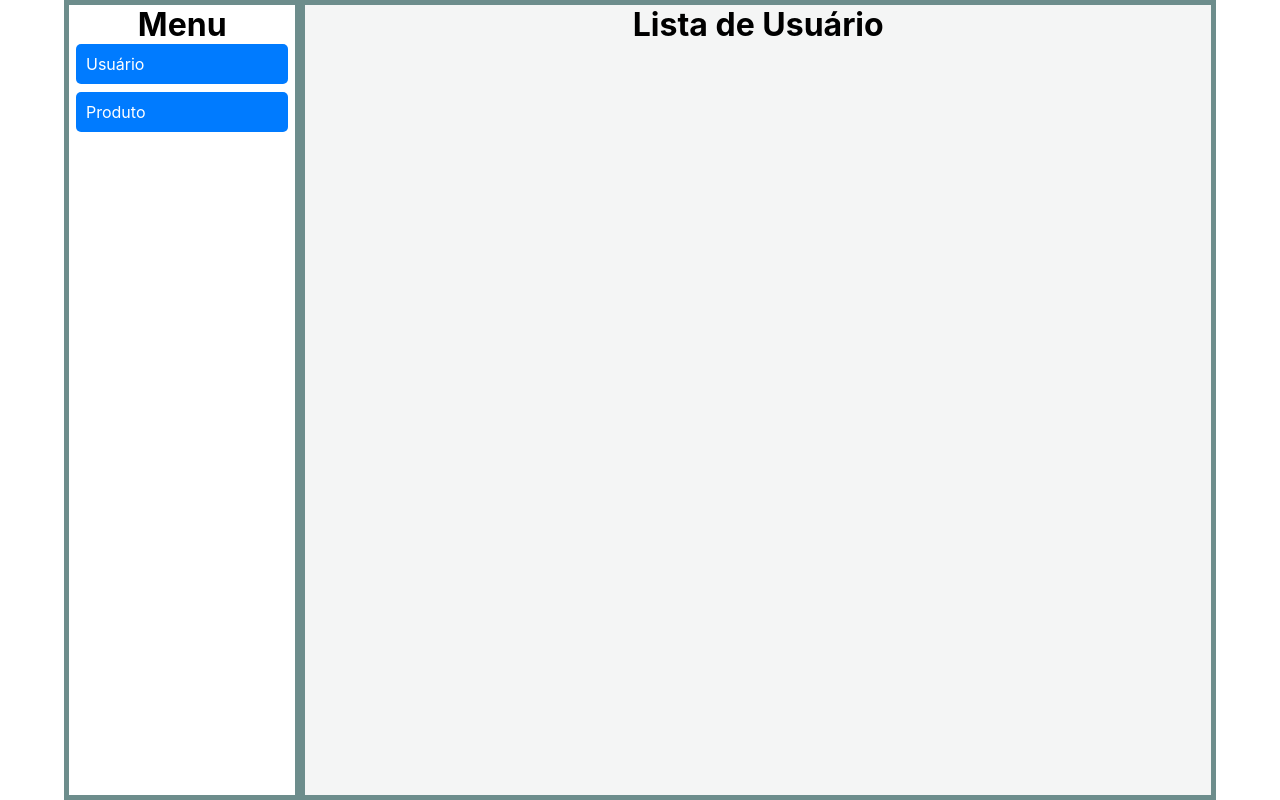
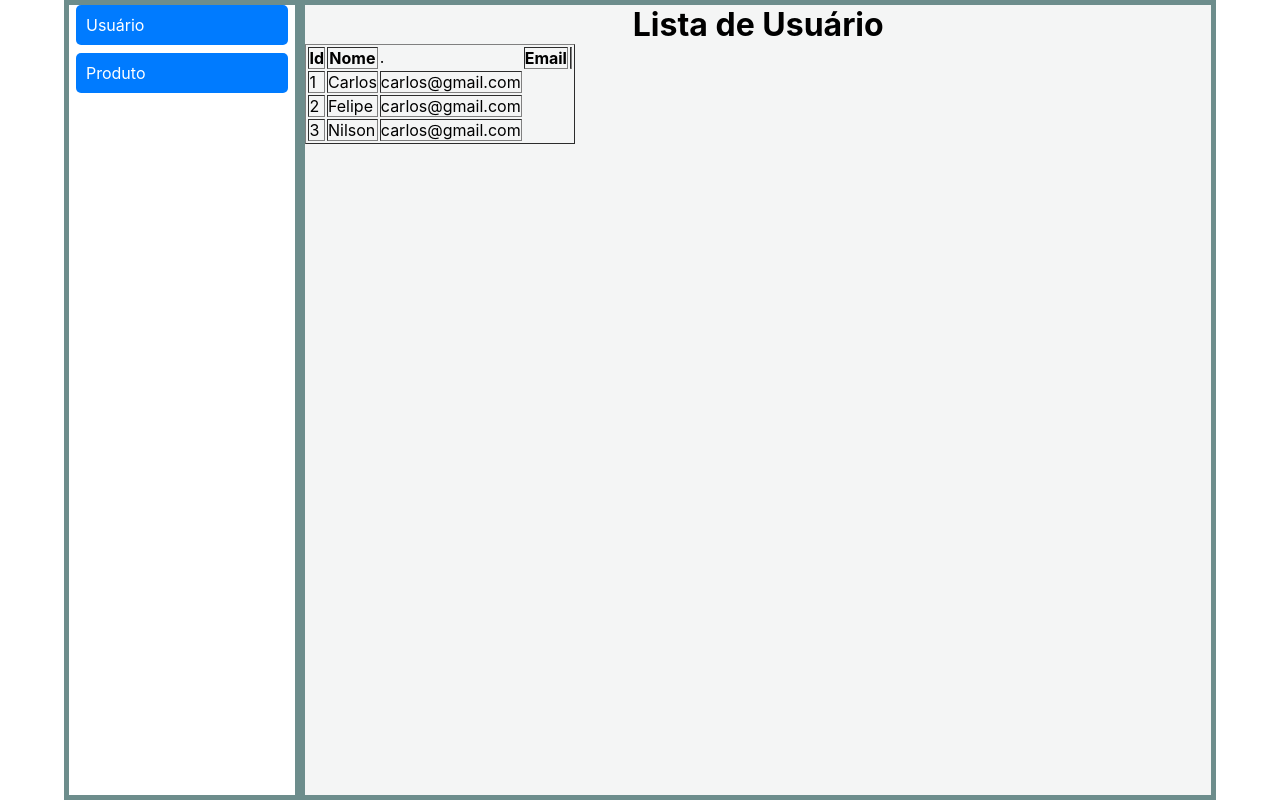
Before and after one commit to ianmarinho/frontend-connect-mysql, a React (Create React App) app: page /listausuario in a window 1280 px wide. Built offline with nearby package versions, Linux system fonts and the light colour scheme.

Commit message:
alterado lista de usuarios

```diff
--- a/src/pages/listarUsuario/index.js
+++ b/src/pages/listarUsuario/index.js
@@ -4,14 +4,53 @@ import Menu from '../../componentes/menu'
 
 
 export default function Listausuario() {
+
+
+    // jason e apenas o colchete dentro das (chaves array) , suportando variavel e seu valor, assim identificando os itens mais facilmente.
+
+    const dados = [
+
+        { id: 1, nome: "Carlos", email: "carlos@gmail.com", senha: "123" },
+
+        { id: 2, nome: "Felipe", email: "carlos@gmail.com", senha: "321" },
+
+        { id: 3, nome: "Nilson", email: "carlos@gmail.com", senha: "321" },
+
+
+
+    ]
     return (
         <div className="dashboard-container">
             <div className='menu'>
-                <h1>Menu</h1>
-            <Menu/>
+                <Menu />
             </div>
             <div className='principal'>
+
                 <h1>Lista de Usuário</h1>
+
+                <table border={1}>
+                    <tr>
+                        <th>Id</th>
+                        <th>Nome</th>.
+
+                        <th>Email</th>
+                        <th></th>
+                    </tr>
+
+                    {
+                        dados.map((usu)=>{
+                        return(
+                        <tr key={usu.toString()}>
+                            <td> {usu.id} </td>
+                            <td> {usu.nome} </td>
+                            <td> {usu.email} </td>
+
+                        </tr>
+                        )
+                        })
+                    }
+
+                </table>
             </div>
 
         </div>
```
